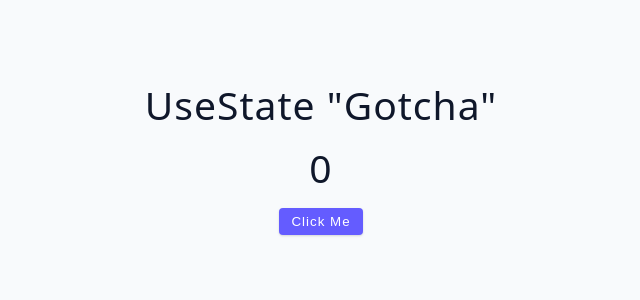
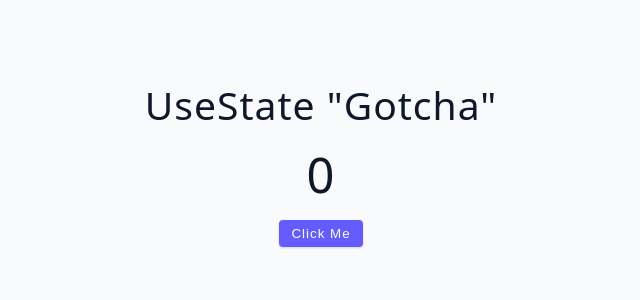
Before and after one commit to rohancs127/React-Concepts, a React (Vite) app in the folder advanced-react/: page / in a window 1280 px wide. Shown: the top 300 px of the page, without its empty margins (319-959 px from the left). Built offline with nearby package versions, Linux system fonts and the light colour scheme.

Commit message:
added settimeout feature using function method

```diff
--- a/advanced-react/src/tutorial/01-useState/starter/05-useState-gotcha.jsx
+++ b/advanced-react/src/tutorial/01-useState/starter/05-useState-gotcha.jsx
@@ -4,12 +4,19 @@ const UseStateGotcha = () => {
   const [count, setCount] = useState(0);
 
   const handleClick = () =>{
-    setCount(count+1)
+    // setCount(count+1)
+    setTimeout(()=>{
+      setCount((currentState)=>{
+      const newState  = currentState+1;
+      return newState;
+    })
+  }, 3000)
+    // console.log(count);
   }
   return (
     <section>
       <h2>useState "gotcha"</h2>
-      <h2>{count}</h2>
+      <h1>{count}</h1>
       <button className="btn" onClick={handleClick}>Click me</button>
     </section>
 
```
